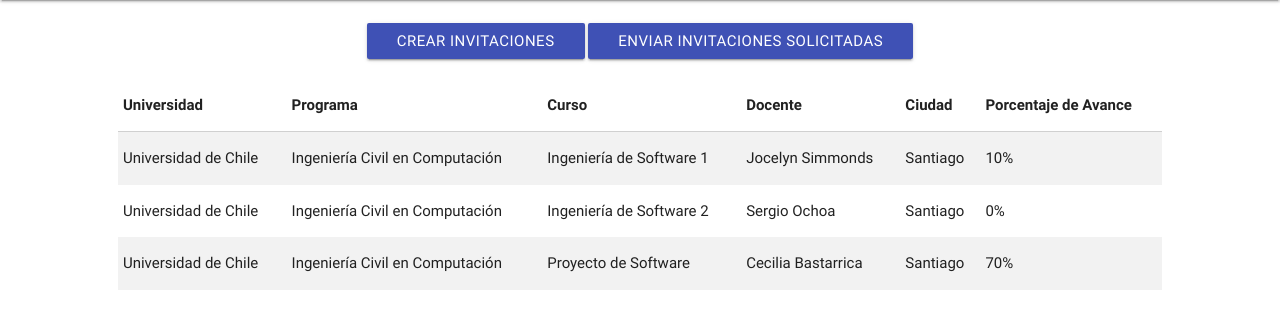
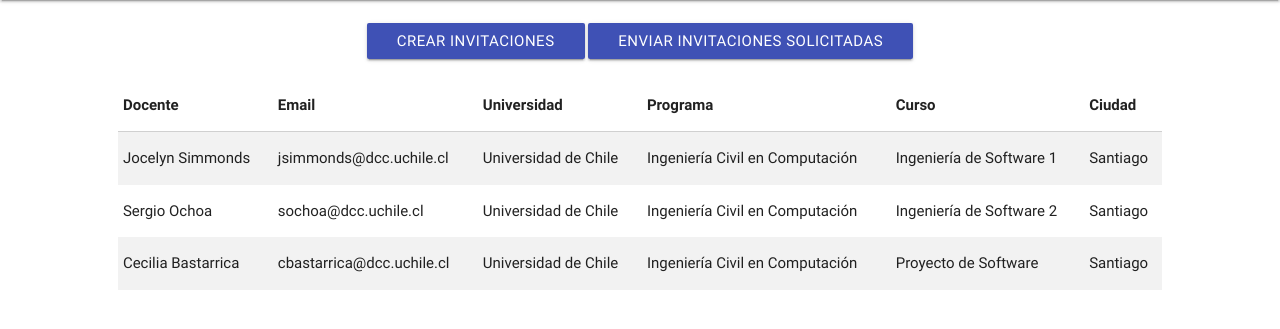
Before and after one commit to gchandia/curriculum-acm-ieee, a Django app: page /cliente/admin/invitaciones in a window 1280 px wide. Shown: the part 64-393 px from the top of the page. Run offline with Django 3.2, Linux system fonts and the light colour scheme; some libraries are stand-ins or nearby versions.

Commit message:
Fixing invitations template

```diff
--- a/cliente/templates/invitaciones.html
+++ b/cliente/templates/invitaciones.html
@@ -10,38 +10,38 @@
             <table class="responsive-table striped sortable">
                 <thead>
                     <tr>
+                        <th>Docente</th>
+                        <th>Email</th>
                         <th>Universidad</th>
                         <th>Programa</th>
                         <th>Curso</th>
-                        <th>Docente</th>
                         <th>Ciudad</th>
-                        <th>Porcentaje de Avance</th>
                     </tr>
                 </thead>
                 <tbody>
                     <tr>
+                        <td>Jocelyn Simmonds</td>
+                        <td>jsimmonds@dcc.uchile.cl</td>
                         <td>Universidad de Chile</td>
                         <td>Ingeniería Civil en Computación</td>
                         <td>Ingeniería de Software 1</td>
-                        <td>Jocelyn Simmonds</td>
                         <td>Santiago</td>
-                        <td>10%</td>
                     </tr>
                     <tr>
+                        <td>Sergio Ochoa</td>
+                        <td>sochoa@dcc.uchile.cl</td>
                         <td>Universidad de Chile</td>
                         <td>Ingeniería Civil en Computación</td>
                         <td>Ingeniería de Software 2</td>
-                        <td>Sergio Ochoa</td>
                         <td>Santiago</td>
-                        <td>0%</td>
                     </tr>
                     <tr>
+                        <td>Cecilia Bastarrica</td>
+                        <td>cbastarrica@dcc.uchile.cl</td>
                         <td>Universidad de Chile</td>
                         <td>Ingeniería Civil en Computación</td>
                         <td>Proyecto de Software</td>
-                        <td>Cecilia Bastarrica</td>
                         <td>Santiago</td>
-                        <td>70%</td>
                     </tr>
                 </tbody>
             </table>
```
